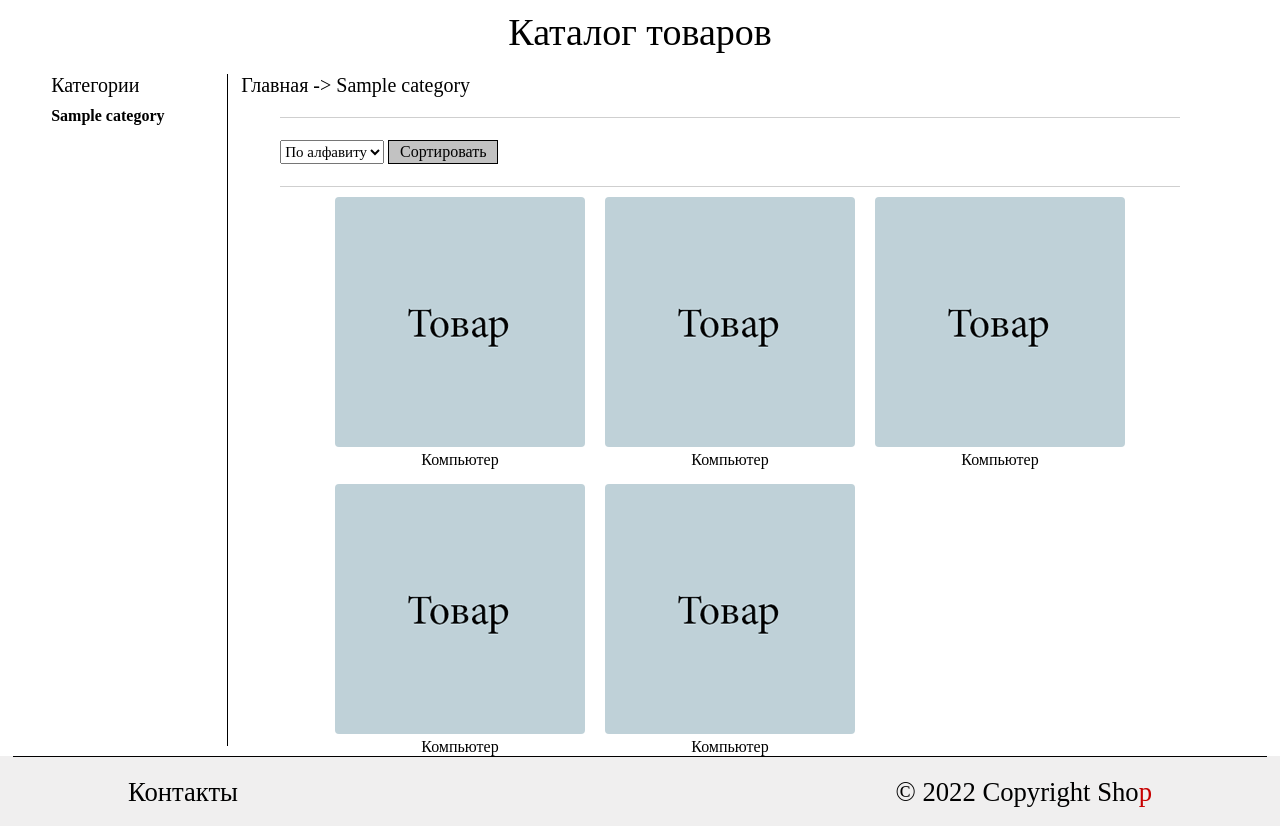
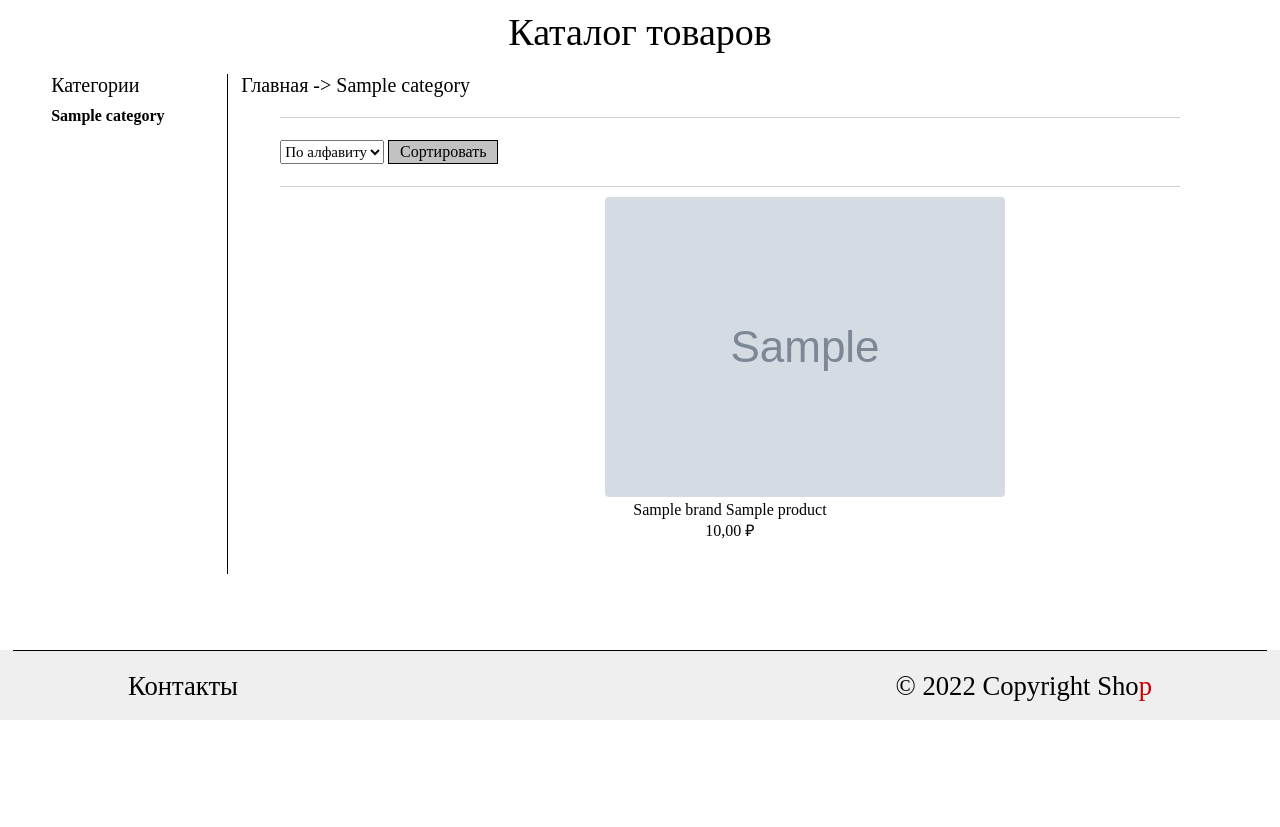
Before and after one commit to vladimir-frozenfish/test-job-remi, a Django app: a page that uses templates/shop/category.html in a window 1280 px wide. Shown: the part 80-907 px from the top of the page. After the commit the page ends 800 px from the top, so only its background shows below. Run offline with Django 4.2, Linux system fonts and the light colour scheme; tables that the repository leaves empty hold one stand-in row (values such as "Sample post"); grey boxes marked "Sample" are stand-in pictures.

Commit message:
Shop - в views.category - описано получение товаров соответствующих категорий. Осуществлен вывод их на страницу category.html

```diff
--- a/shop/models.py
+++ b/shop/models.py
@@ -68,4 +68,4 @@
         ordering = ['name']
 
     def __str__(self):
-        return self.name
+        return f'{self.category} {self.name}'
--- a/shop/utils.py
+++ b/shop/utils.py
@@ -60,3 +60,14 @@ def get_category_tree(category_queue, nested=0):
                 for child_category in child_categories:
                     category_tree.append(CFT(child_category, nested + 1, ''))
     return category_tree
+
+
+def get_all_child_categories(child_categories):
+    """функция возвращает все дочерние категории до конца категорий
+    от текущей категории"""
+    all_child_categories = list(child_categories)
+
+    for current_category in all_child_categories:
+        all_child_categories.extend(list(current_category.child_category.all()))
+
+    return all_child_categories
--- a/shop/views.py
+++ b/shop/views.py
@@ -2,8 +2,8 @@ from collections import deque
 
 from django.shortcuts import get_object_or_404, render
 
-from .models import Category
-from .utils import get_category_queue, get_category_tree
+from .models import Category, Product
+from .utils import get_all_child_categories, get_category_queue, get_category_tree
 
 
 def index(request):
@@ -21,6 +21,19 @@ def category(request, slug):
     category = get_object_or_404(Category, slug=slug)
     child_categorys = category.child_category.all()
 
+    """получение продуктов"""
+    if child_categorys:
+        """если у текущей категории есть дочерние категории,
+        то сначала получаем все дочерние категории вглубину до конца от текущей,
+        потом получаем все товары в этих категориях"""
+        all_child_categories = get_all_child_categories(child_categorys)
+        products = Product.objects.filter(category__in=all_child_categories)
+    else:
+        """если у текущей категории нет дочерних категорий,
+        т.е. она конечная в глубину, то получаем все товары
+        текущей категории"""
+        products = category.products.all()
+
     template = 'shop/category.html'
 
     """получение списка категорий для отображения
@@ -33,6 +46,7 @@ def category(request, slug):
 
     context = {
         'category': category,
+        'products': products,
         'child_categorys': child_categorys,
         'category_queue': category_queue,
         'category_tree': category_tree
--- a/templates/shop/category.html
+++ b/templates/shop/category.html
@@ -58,40 +58,15 @@
         <div class="dividing_line_filter"></div>
 
         <div class="grid_category">
+            {% for product in products %}
             <div>
                 <a href="">
-                <div><img src="img/product_250x250.png" class="img_category"></div>
-                <div>Компьютер</div>
+                <div><img src="{{ product.image_preview.url }}" class="img_category"></div>
+                <div>{{ product.brand.name }} {{ product.name }}</div>
+                <div>{{ product.price }} ₽</div>
                 </a>
             </div>
-
-            <div>
-                <a href="">
-                <div><img src="img/product_250x250.png" class="img_category"></div>
-                <div>Компьютер</div>
-                </a>
-            </div>
-
-            <div>
-                <a href="">
-                <div><img src="img/product_250x250.png" class="img_category"></div>
-                <div>Компьютер</div>
-                </a>
-            </div>
-
-            <div>
-                <a href="">
-                <div><img src="img/product_250x250.png" class="img_category"></div>
-                <div>Компьютер</div>
-                </a>
-            </div>
-
-            <div>
-                <a href="">
-                <div><img src="img/product_250x250.png" class="img_category"></div>
-                <div>Компьютер</div>
-                </a>
-            </div>
+            {% endfor %}
         </div>
     </div>
 </div>
--- a/templates/shop/index.html
+++ b/templates/shop/index.html
@@ -37,7 +37,7 @@
         </div>
 
 
-        <div class="product_caption">Горячая 10-ка товаров</div>
+        <div class="product_caption">Горячая 5-ка товаров</div>
 
         <div class="grid_category">
             <div>
```
Also changed, not shown: media/product/product_250x250_jp6aYUL.png (added), 1 other file.
